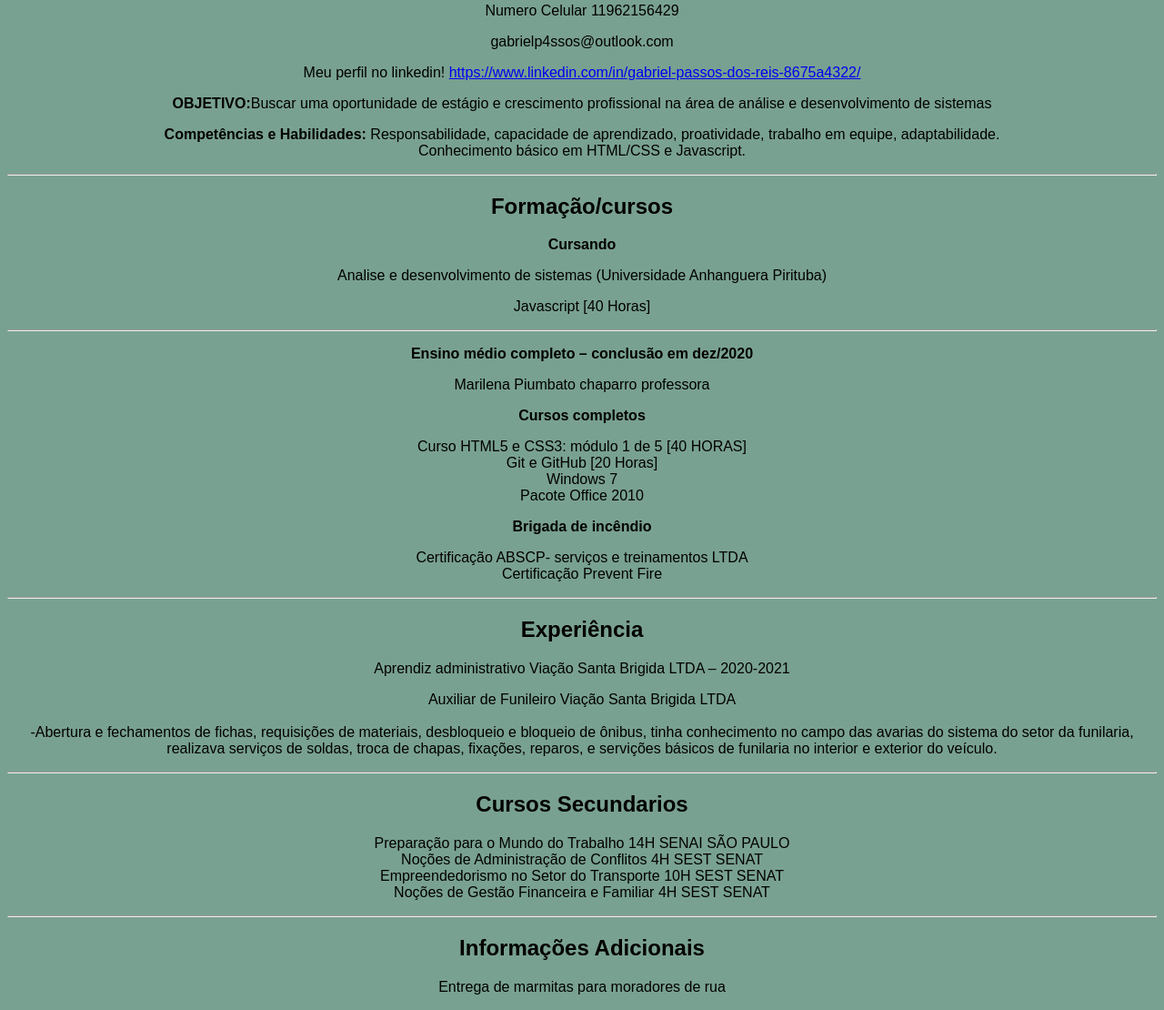
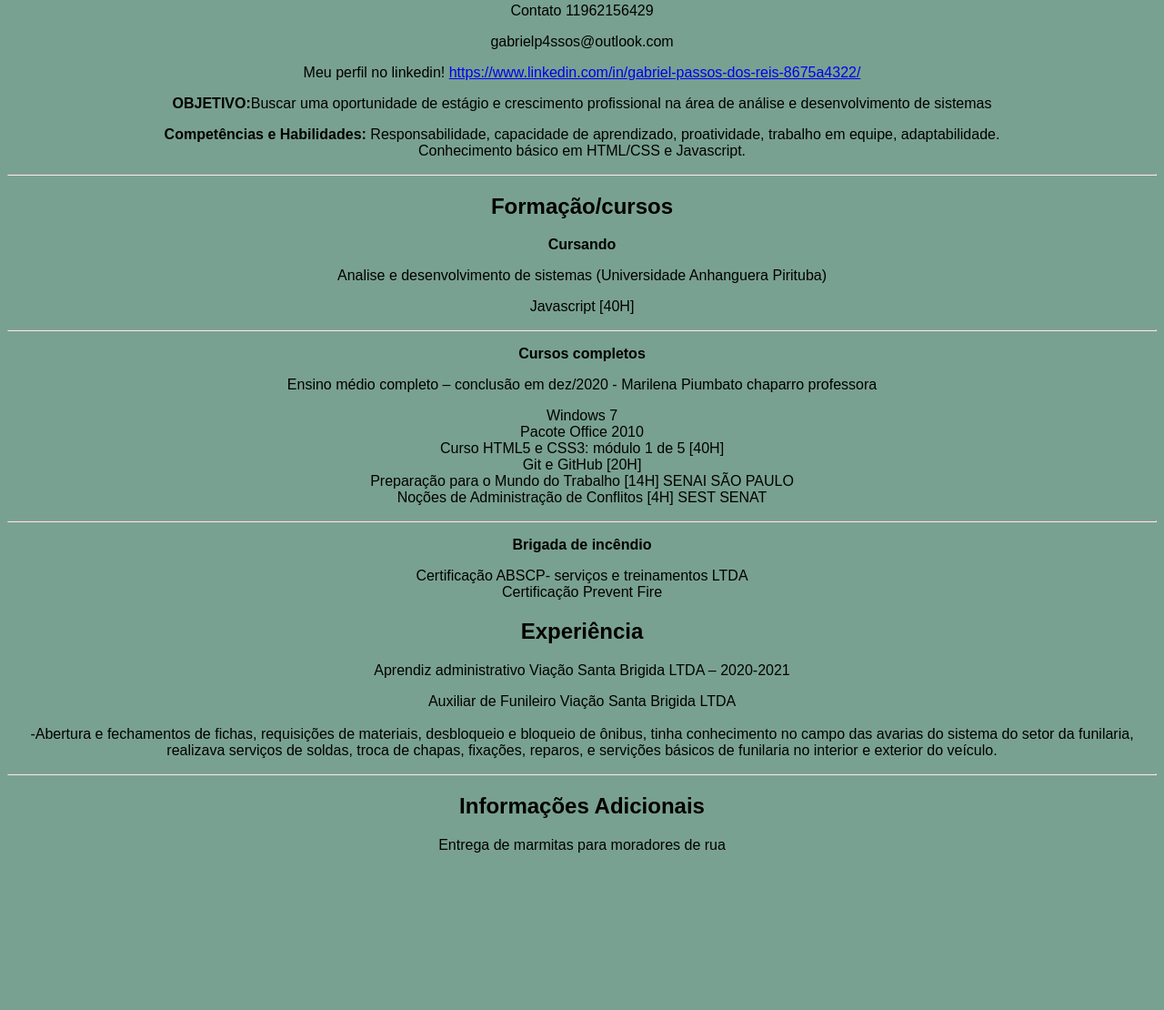
Before and after one commit to gabrielpassos2002/meu-curriculo-online, a plain HTML site: page index.html in a window 1280 px wide. Shown: the part 184-1294 px from the top of the page at 91% size. After the commit the page ends 1138 px from the top, so only its background shows below. Drawn offline with Linux system fonts and the light colour scheme.

Commit message:
atualização no conteudo

```diff
--- a/index.html
+++ b/index.html
@@ -15,7 +15,7 @@
     <h1>Gabriel Passos dos Reis</h1> <hr>
     <p>Brasileiro, Solteiro, 22 anos</p>
     <p>Rua do Meio, nº 19 – Vila Jaraguá – SP</p>
-    <p>Numero Celular 11962156429</p>
+    <p>Contato 11962156429</p>
     <p>gabrielp4ssos@outlook.com</p>
     <p>Meu perfil no linkedin! <a href="https://www.linkedin.com/in/gabriel-passos-dos-reis-8675a4322/" target="_blank" ref="external">https://www.linkedin.com/in/gabriel-passos-dos-reis-8675a4322/</a></p>
     <p><b>OBJETIVO:</b>Buscar uma oportunidade de estágio e crescimento profissional na área de análise e desenvolvimento de sistemas</p>
@@ -26,20 +26,23 @@
     <h2>Formação/cursos</h2>
     <p><b>Cursando</b></p>
     <p>Analise e desenvolvimento de sistemas (Universidade Anhanguera Pirituba)</p>
-    <p>Javascript [40 Horas]</p><hr>
+    <p>Javascript [40H]</p><hr>
 
-    <p> <b>Ensino médio completo – conclusão em dez/2020</b></p>
-    <p>Marilena Piumbato chaparro professora</p>
+
 
     <p><b>Cursos completos</b></p>
+    <p> Ensino médio completo – conclusão em dez/2020 - Marilena Piumbato chaparro professora</p>
+    <p> Windows 7 <br>
+        Pacote Office 2010 <br>
+        Curso HTML5 e CSS3: módulo 1 de 5 [40H] <br>
+        Git e GitHub [20H] <br>
+        Preparação para o Mundo do Trabalho [14H]  SENAI SÃO PAULO <br>
+        Noções de Administração de Conflitos [4H]  SEST SENAT <hr>
 
-    <p>Curso HTML5 e CSS3: módulo 1 de 5 [40 HORAS] <br>
-        Git e GitHub [20 Horas] <br>
-        Windows 7 <br>
-        Pacote Office 2010
         <p><b>Brigada de incêndio</b></p>
         <p>Certificação ABSCP- serviços e treinamentos LTDA <br>
-        Certificação Prevent Fire</p><hr>
+        Certificação Prevent Fire</p>
+
 
         <h2>Experiência</h2>
         <p>Aprendiz administrativo Viação Santa Brigida LTDA – 2020-2021</p>
@@ -47,13 +50,7 @@
 
         <br>-Abertura e fechamentos de fichas, requisições de materiais, desbloqueio e bloqueio de ônibus, tinha conhecimento no campo das avarias do sistema do setor da funilaria, <br>realizava serviços de soldas, troca de chapas, fixações, reparos, e servições básicos de funilaria no interior e exterior do veículo.
 </p><hr>
-<h2>Cursos Secundarios</h2>
-<p>Preparação para o Mundo do Trabalho 14H  SENAI SÃO PAULO <br>
-Noções de Administração de Conflitos 4H  SEST SENAT <br>
-Empreendedorismo no Setor do Transporte 10H  SEST SENAT <br>
-Noções de Gestão Financeira e Familiar  4H SEST SENAT</p>
 
-<hr>
 <h2>Informações Adicionais</h2>
 <p>Entrega  de marmitas para moradores de rua</p>
 
```
